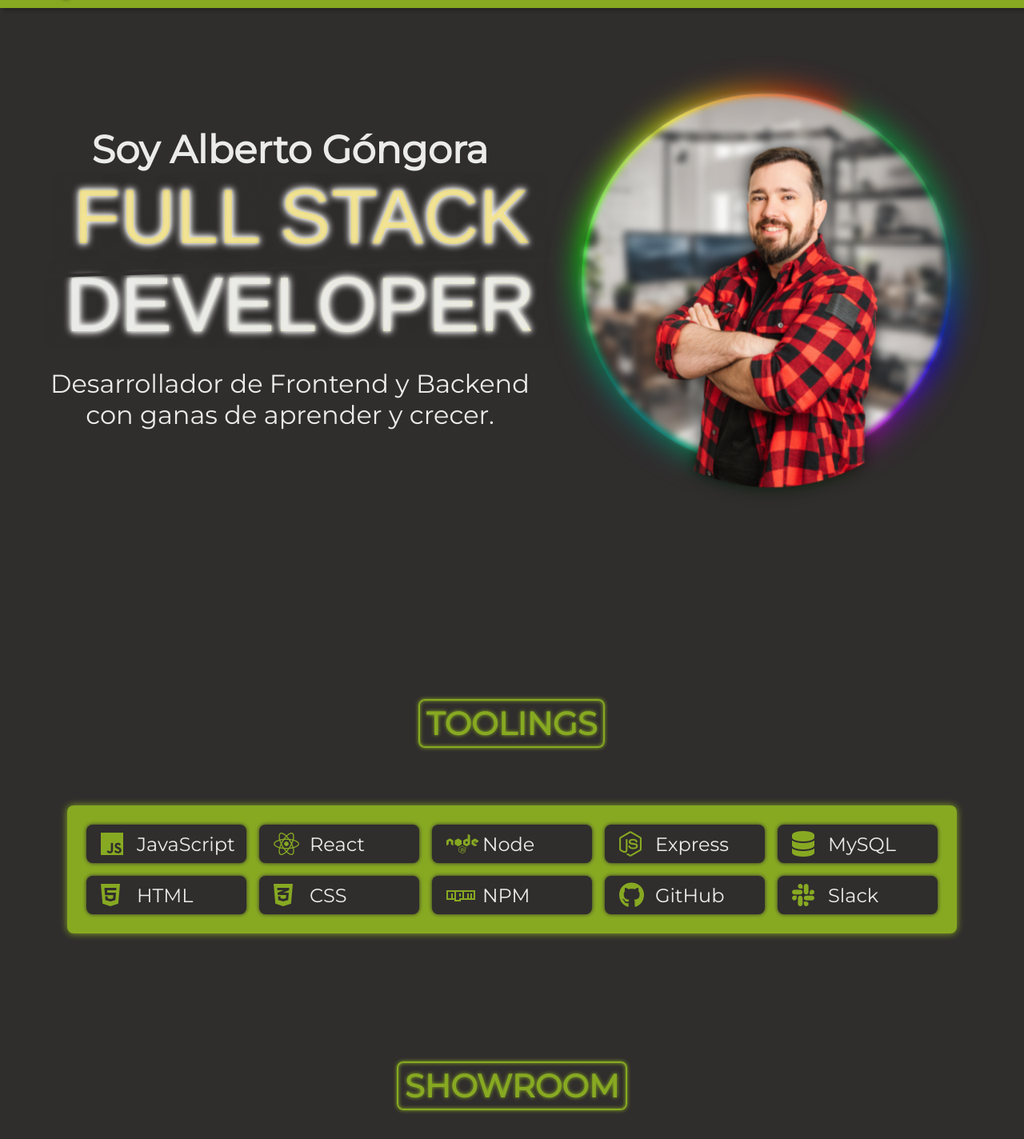
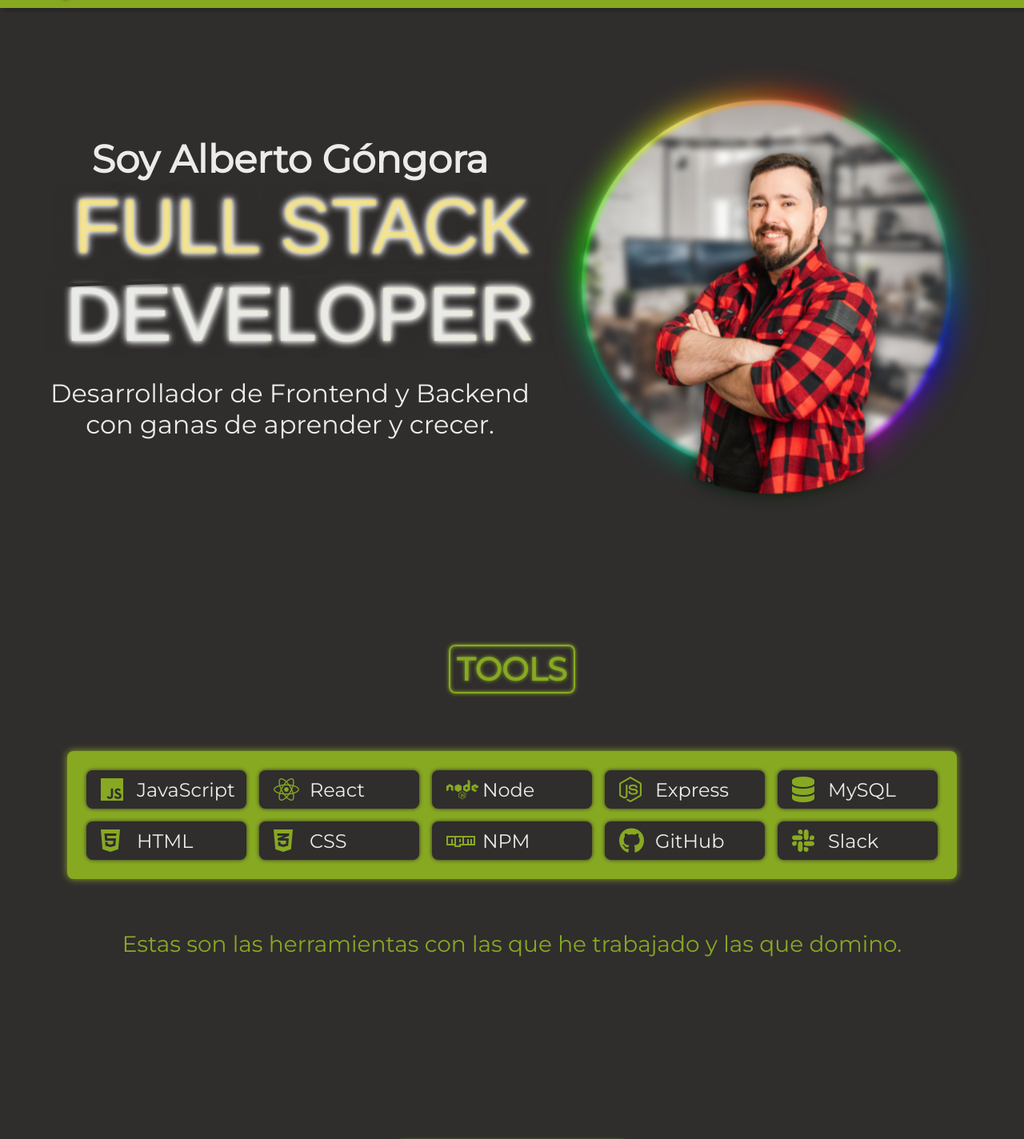
Before and after one commit to AlbertoGongora/Portafolio_Personal, a React (Vite) app: page / in a window 1280 px wide. Shown: the part 94-1518 px from the top of the page at 80% size. Built offline with nearby package versions, Linux system fonts and the light colour scheme; a web font is replaced by a local one.

Commit message:
agregado parrafo a tools

```diff
--- a/src/components/homePage/Toolings.jsx
+++ b/src/components/homePage/Toolings.jsx
@@ -5,18 +5,21 @@ import "./toolings.css";
 export const Toolings = () => {
   const [isToolingTitleVisible, setIsToolingTitleVisible] = useState(false);
   const [isToolingListVisible, setIsToolingListVisible] = useState(false);
+  const [isToolingParrafVisible, setIsToolingParrafVisible] = useState(false);
   const { ref: titleRef, inView: titleIsVisible } = useInView({ threshold: 0.5 });
   const { ref: listRef, inView: listIsVisible } = useInView({ threshold: 0.5 });
+  const { ref: parrafRef, inView: parrafIsVisible } = useInView({ threshold: 0.5 });
   const listItemsRefs = useRef([]);
 
   useEffect(() => {
     if (titleIsVisible) setIsToolingTitleVisible(true);
     if (listIsVisible) setIsToolingListVisible(true);
-  }, [titleIsVisible, listIsVisible]);
+    if (parrafIsVisible) setIsToolingParrafVisible(true);
+  }, [titleIsVisible, listIsVisible, parrafIsVisible]);
 
   return (
-    <section className="toolings-container text-flicker">
-      <h3 ref={titleRef} className={`toolings-title text-flicker ${isToolingTitleVisible ? 'animate-your-effect-title' : 'elemNotVisible'}`}>TOOLINGS</h3>
+    <section className="toolings-container">
+      <h3 ref={titleRef} className={`toolings-title ${isToolingTitleVisible ? 'animate-your-effect-title' : 'elemNotVisible'}`}>TOOLS</h3>
       <ul ref={listRef} className={`toolings-list ${isToolingListVisible ? 'animate-your-effect-container' : 'elemNotVisible'}`}>
         {toolings.map((tooling, index) => {
 
@@ -36,6 +39,7 @@ export const Toolings = () => {
           );
         })}
       </ul>
+      <p ref={parrafRef} className={`toolings-parraf ${isToolingParrafVisible ? 'animate-fade-in' : 'elemNotVisible'}`}>Estas son las herramientas con las que he trabajado y las que domino.</p>
     </section>
   );
 
--- a/src/components/homePage/intro/introTitle.css
+++ b/src/components/homePage/intro/introTitle.css
@@ -9,8 +9,8 @@
 .intro-container {
     display: flex;
     flex-direction: column;
-    height: 100vh;
-    margin-bottom: 32px;
+    height: calc(100vh - 104px);
+
 
 }
 
@@ -123,15 +123,10 @@
 @media screen and (min-width: 1120px) {
     .intro-container {
         flex-direction: row;
-        justify-content: center;
-        align-items: center;
     }
     .intro-title-container {
         width: 100%;
-        margin-bottom: 180px;
-        margin-left: 40px;
-        margin-right: -50px;
-
+        margin: 96px -50px 180px 40px;
     }
 
     .intro-title {
--- a/src/components/homePage/toolings.css
+++ b/src/components/homePage/toolings.css
@@ -4,14 +4,14 @@
     flex-direction: column;
     align-items: center;
     cursor: default;
-    margin-bottom: 32px;
+    height: calc(100vh - 104px);
 }
 
 .toolings-title {
     font-size: 40px;
 
     align-self: center;
-    margin: 32px 0 64px 0;
+    margin: 100px 0 64px 0;
 
     border: 2px solid #87A922;
     border-radius: 8px;
@@ -124,3 +124,29 @@
   .tooling-item.delay-2s.ocho { transition-delay: 2.9s; }
   .tooling-item.delay-2s.nueve { transition-delay: 3.1s; }
   .tooling-item.delay-2s.diez { transition-delay: 3.3s; }
+
+
+
+  .toolings-parraf {
+    max-width: 360px;
+    margin-bottom: 24px;
+    color: #87A922;
+    text-align: center;
+    font-size: 20px;
+    opacity: 0;
+  }
+
+  .animate-fade-in  {
+    animation: fadeIn 1s ease-in-out forwards;
+    animation-delay:2s;
+  }
+
+  @keyframes fadeIn {
+    0% {
+      opacity: 0;
+
+    }
+    100% {
+      opacity: 1;
+    }
+  }
--- a/src/pages/homePage.css
+++ b/src/pages/homePage.css
@@ -15,7 +15,7 @@ body {
 .showroom-title {
     font-size: 40px;
     align-self: center;
-    margin: 64px 0 16px 0;
+    margin-top: 24px;
     border: 2px solid #87A922;
     border-radius: 8px;
     padding: 4px 8px;
@@ -43,7 +43,7 @@ body {
 .showroom-button {
     font-size: 32px;
     align-self: center;
-    margin-bottom: 64px;
+    margin-bottom: 32px;
     padding: 12px 10px;
     border: 2px solid #87A922;
     border-radius: 8px;
@@ -166,6 +166,11 @@ body {
         margin-right: 8px;
     }
 
+    .toolings-parraf {
+        max-width: 590px;
+        font-size: 24px;
+    }
+
     .quote-container {
         width: 590px;
     }
@@ -176,10 +181,16 @@ body {
         grid-template-columns: repeat(5, 1fr);
     }
 
+    .toolings-parraf {
+        max-width: 1112px;
+        font-size: 28px;
+    }
+
     .toolings-list li {
         font-size: 24px;
         width: 200px;
     }
+
 
     .toolings-list li i {
         font-size: 32px;
```
